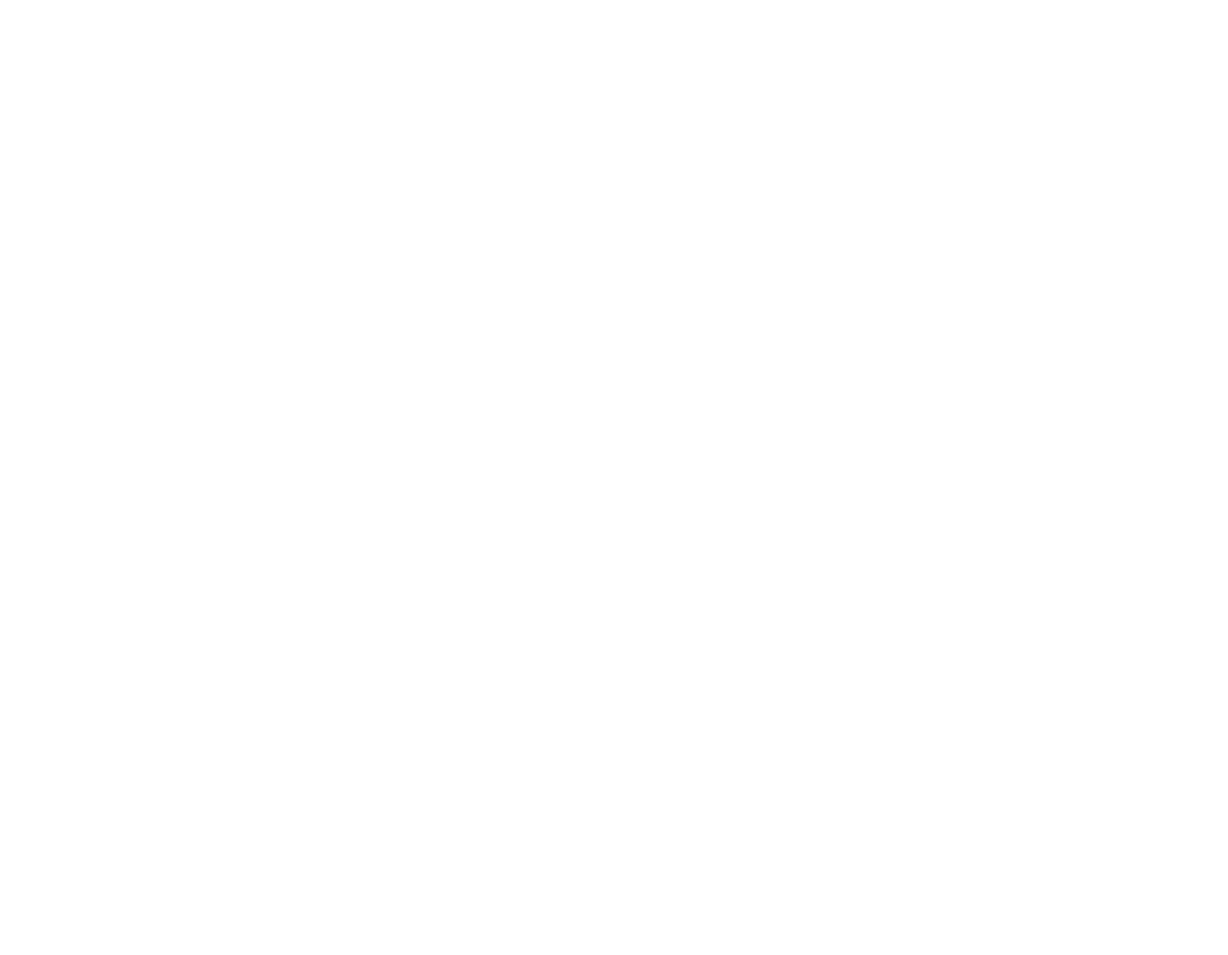
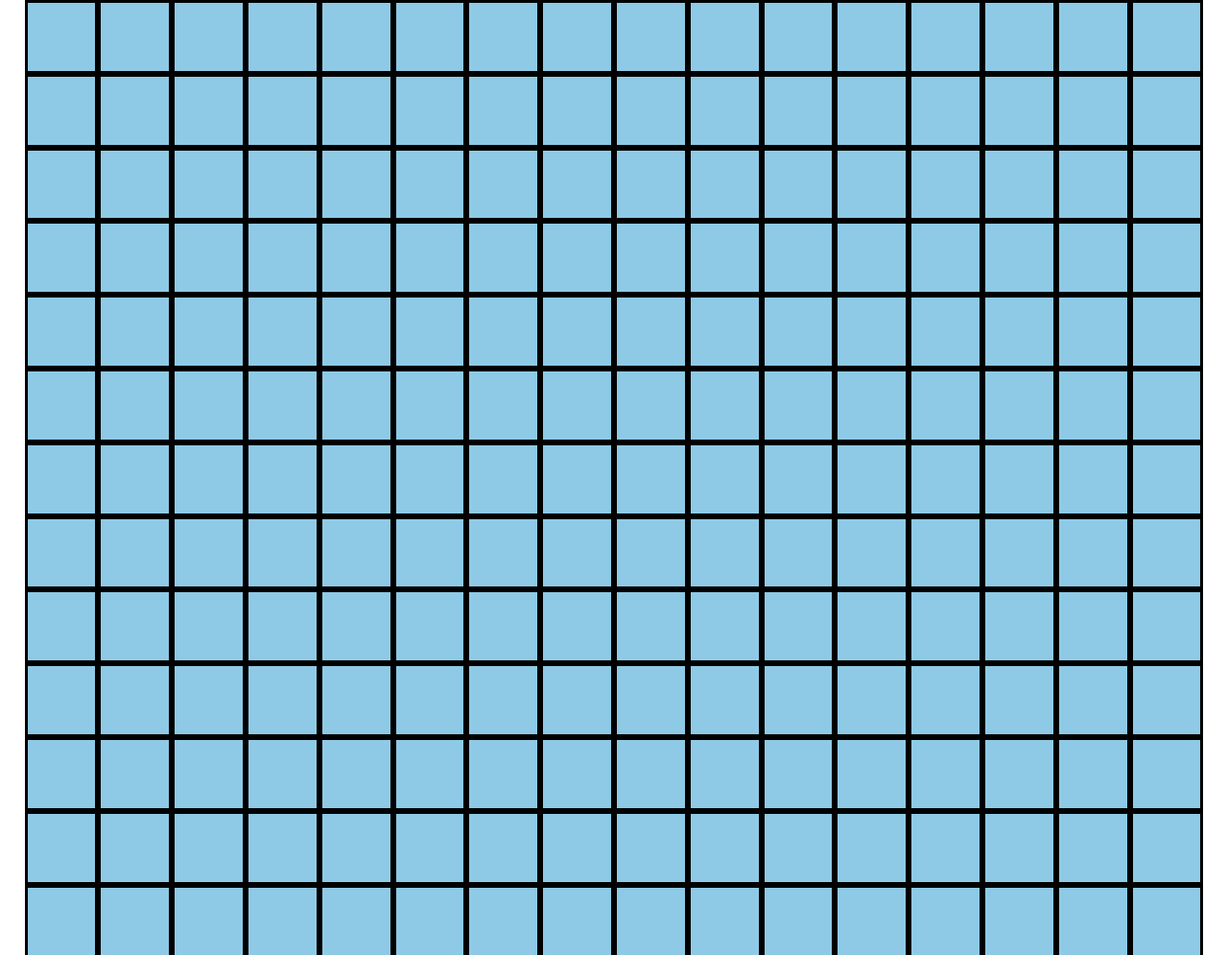
Before and after one commit to Mrwhite987/Etch-a-Sketch, a plain HTML site: page index.html in a window 1280 px wide. Shown: the top 995 px of the page at 96% size. Before the commit the page ends 800 px from the top, so only its background shows below. Drawn offline with Linux system fonts and the light colour scheme.

Commit message:
Set up a 16*16 grid of square divs

```diff
--- a/index.html
+++ b/index.html
@@ -8,6 +8,6 @@
     <link href="styles.css" rel="stylesheet" />
   </head>
   <body>
-    <div></div>
+    <div class="container"></div>
   </body>
 </html>
--- a/script.js
+++ b/script.js
@@ -0,0 +1,5 @@
+let container = document.querySelector("div.container");
+for (i = 0; i < 16 * 16; i++) {
+  let squareDiv = document.createElement("div");
+  container.appendChild(squareDiv);
+}
--- a/styles.css
+++ b/styles.css
@@ -0,0 +1,21 @@
+* {
+  margin: 0;
+  padding: 0;
+  box-sizing: border-box;
+}
+
+.container {
+  display: flex;
+  flex-wrap: wrap;
+  width: 96vw;
+  margin: 0 auto;
+}
+
+.container > div {
+  border: 3px solid black;
+  /* margin: 5px; */
+  background-color: #8ecae6;
+  flex-basis: 6vw;
+  height: 6vw;
+  justify-content: center;
+}
```
